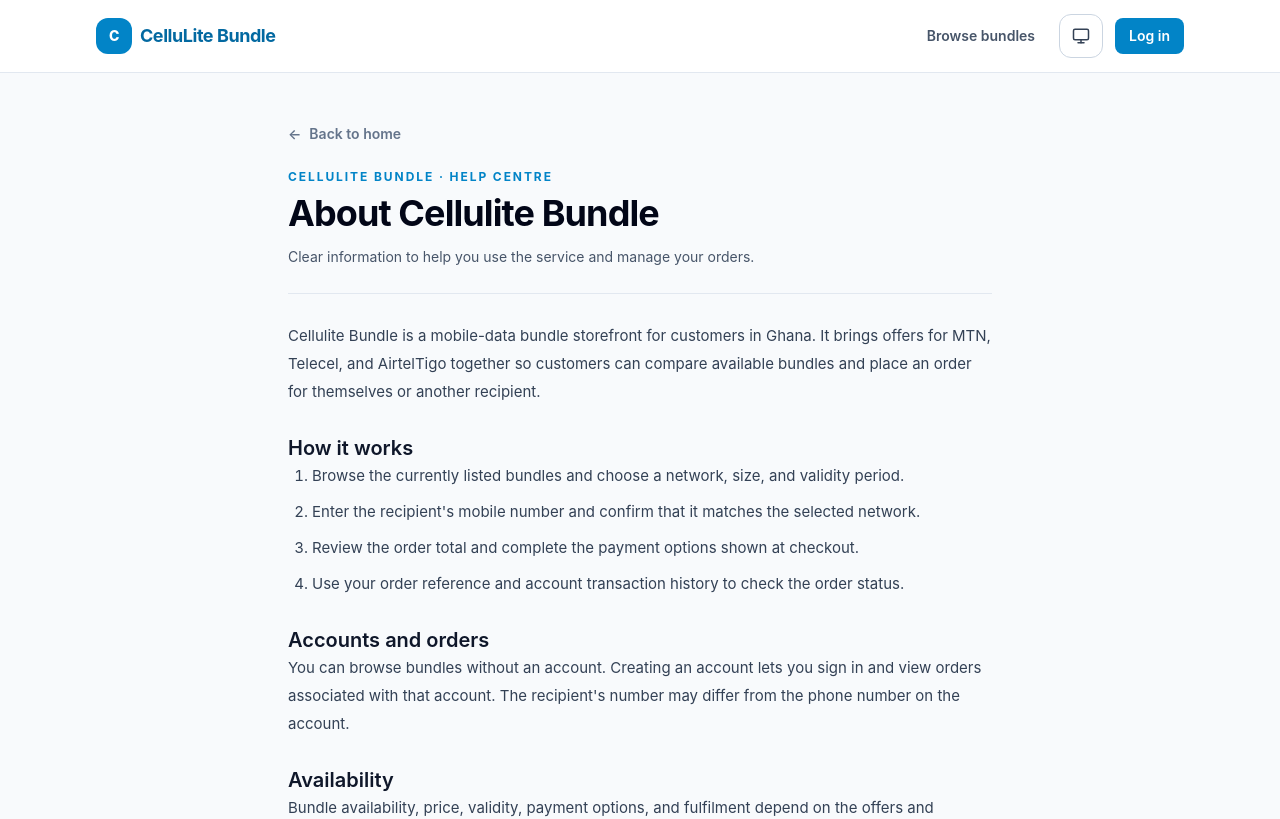
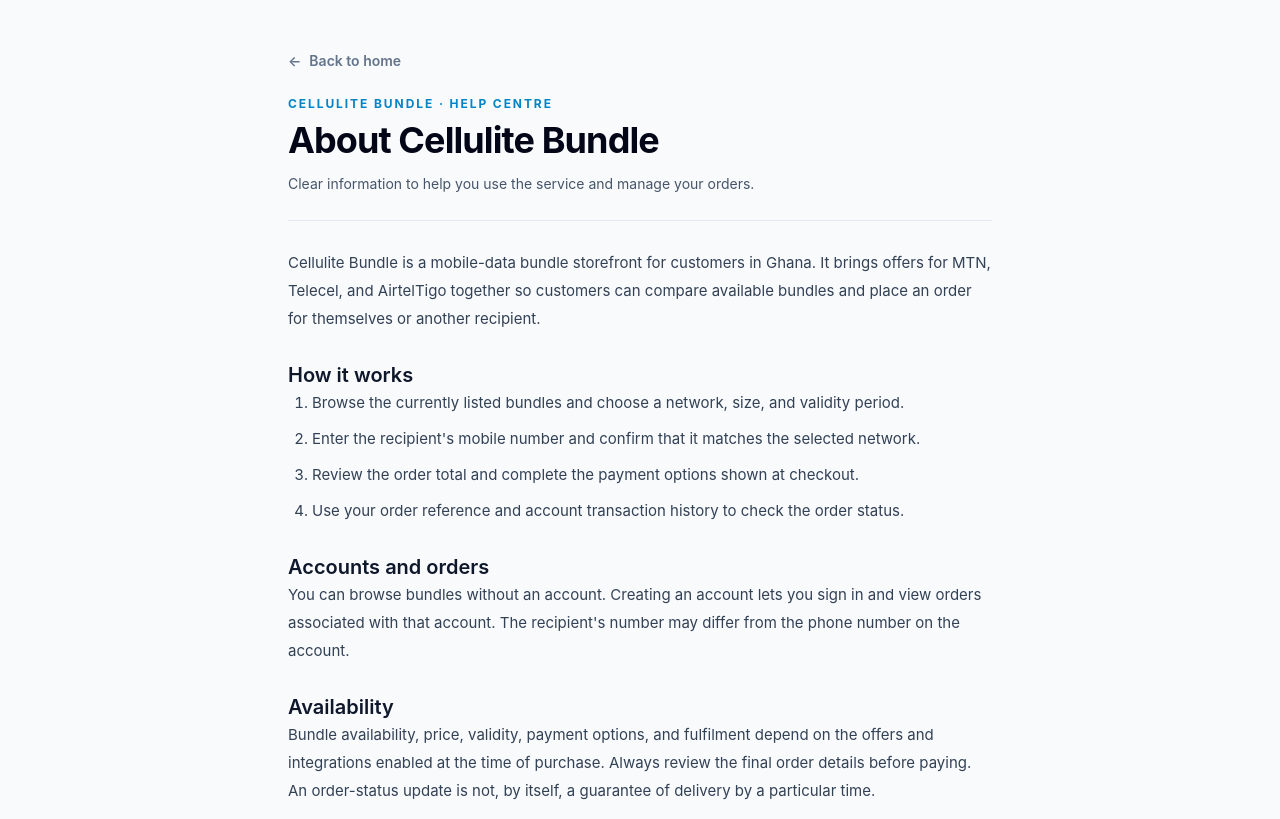
Before and after one commit to Serkel-Whally/Hkup, a Next.js app in the folder packages/frontend/: page /about in a window 1280 px wide. Shown: the top 819 px of the page. Built offline with nearby package versions, Linux system fonts and the light colour scheme.

Commit message:
Remove navigation header from public info pages

```diff
--- a/packages/frontend/app/components/info-page.tsx
+++ b/packages/frontend/app/components/info-page.tsx
@@ -1,5 +1,4 @@
 import Link from "next/link";
-import { ThemeToggle } from "./theme-toggle";
 
 export function InfoPage({
   title,
@@ -10,20 +9,6 @@ export function InfoPage({
 }) {
   return (
     <main className="min-h-screen bg-slate-50 text-slate-950">
-      <header className="sticky top-0 z-20 border-b border-slate-200 bg-white/95 backdrop-blur">
-        <div className="mx-auto flex max-w-6xl items-center justify-between gap-4 px-5 py-3.5 sm:px-8">
-          <Link href="/" className="inline-flex items-center gap-2 text-lg font-bold tracking-tight text-sky-700 focus-visible:outline-none focus-visible:ring-2 focus-visible:ring-sky-500">
-            <span className="flex h-9 w-9 items-center justify-center rounded-xl bg-sky-600 text-sm font-extrabold text-white">C</span>
-            <span>CelluLite Bundle</span>
-          </Link>
-          <nav className="flex items-center gap-2 sm:gap-3" aria-label="Page navigation">
-            <Link href="/buy-data" className="hidden rounded-lg px-3 py-2 text-sm font-semibold text-slate-600 transition hover:bg-slate-100 hover:text-slate-900 sm:inline-flex">Browse bundles</Link>
-            <ThemeToggle />
-            <Link href="/login" className="rounded-lg bg-sky-600 px-3.5 py-2 text-sm font-semibold text-white transition hover:bg-sky-700 focus-visible:outline-none focus-visible:ring-2 focus-visible:ring-sky-500">Log in</Link>
-          </nav>
-        </div>
-      </header>
-
       <article className="mx-auto max-w-3xl px-5 py-8 sm:px-8 sm:py-12">
         <Link href="/" className="inline-flex items-center gap-2 text-sm font-semibold text-slate-500 transition hover:text-sky-700 focus-visible:outline-none focus-visible:ring-2 focus-visible:ring-sky-500">
           <span aria-hidden="true">←</span> Back to home
```
